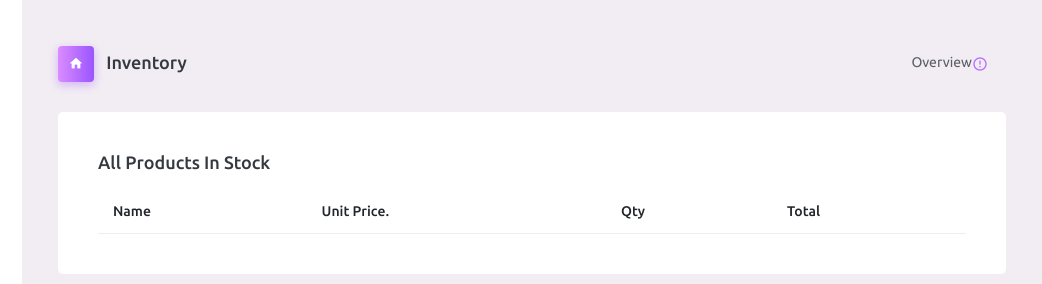
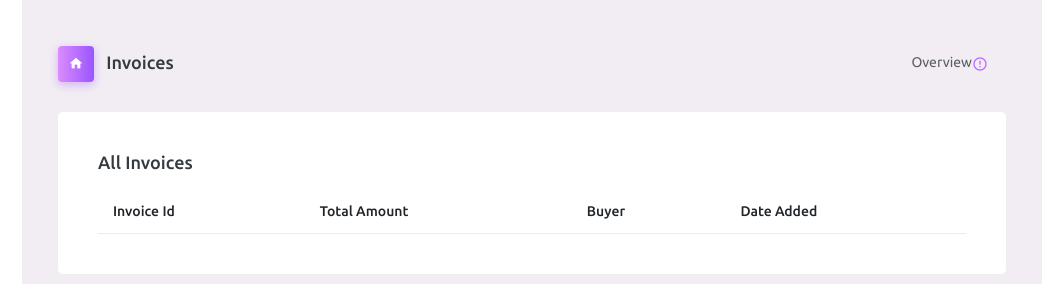
Before and after one commit to Mowzey123/testFrontEnd, a website: page pages/billing/allinvoices.html in a window 1280 px wide. Shown: the part 73-357 px from the top of the page, 238-1280 px from the left. Drawn offline with nearby package versions, Linux system fonts and the light colour scheme; files that its build step writes are made by us from their sources; no server answers.

Commit message:
adds missing routes

```diff
--- a/pages/billing/allinvoices.html
+++ b/pages/billing/allinvoices.html
@@ -96,7 +96,7 @@
               <h3 class="page-title">
                 <span class="page-title-icon bg-gradient-primary text-white mr-2">
                   <i class="mdi mdi-home"></i>
-                </span> Inventory </h3>
+                </span> Invoices </h3>
               <nav aria-label="breadcrumb">
                 <ul class="breadcrumb">
                   <li class="breadcrumb-item active" aria-current="page">
@@ -109,15 +109,15 @@
                 <div class="col-lg-12 grid-margin stretch-card">
                   <div class="card">
                     <div class="card-body">
-                      <h4 class="card-title">All Products In Stock</h4>
+                      <h4 class="card-title">All Invoices</h4>
                       </p>
                       <table class="table">
                         <thead>
                           <tr>
-                            <th>Name</th>
-                            <th>Unit Price.</th>
-                            <th>Qty</th>
-                            <th>Total</th>
+                            <th>Invoice Id</th>
+                            <th>Total Amount</th>
+                            <th>Buyer</th>
+                            <th>Date Added</th>
                           </tr>
                         </thead>
                         <tbody class='tbody'>
@@ -161,7 +161,7 @@
     <script>
         var data = {"pageNo": "1","pageSize": "20"}
         function getproducts(){
-          var url = 'http://127.0.0.1:4000/efris_v.0.0.1/inventoryManagement/goodsOrServiceInquiry';
+          var url = 'http://207.154.205.173:4000/efris_v.0.0.1/inventoryManagement/goodsOrServiceInquiry';
           var trows = '';
           postData(url, data)
             .then(data => {
@@ -211,7 +211,7 @@
                     }
                 ]
             }
-        var url = 'http://127.0.0.1:4000/efris_v.0.0.1/inventoryManagement/addToInventory';
+        var url = 'http://207.154.205.173:4000/efris_v.0.0.1/inventoryManagement/addToInventory';
           var top1 = '';
           postData(url,goodsCode)
             .then(data => {
```
Also changed, not shown: pages/stock/addproducts.html (+4 -4 lines), pages/stock/allproducts.html (+2 -2 lines).
